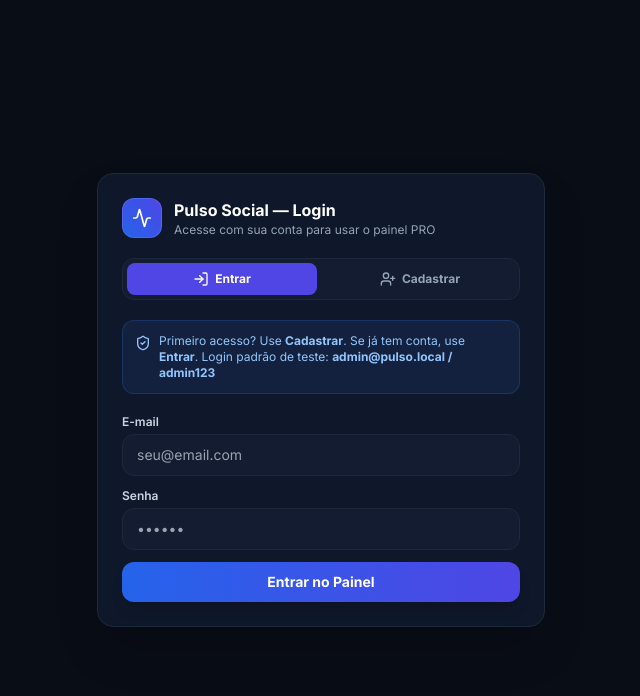
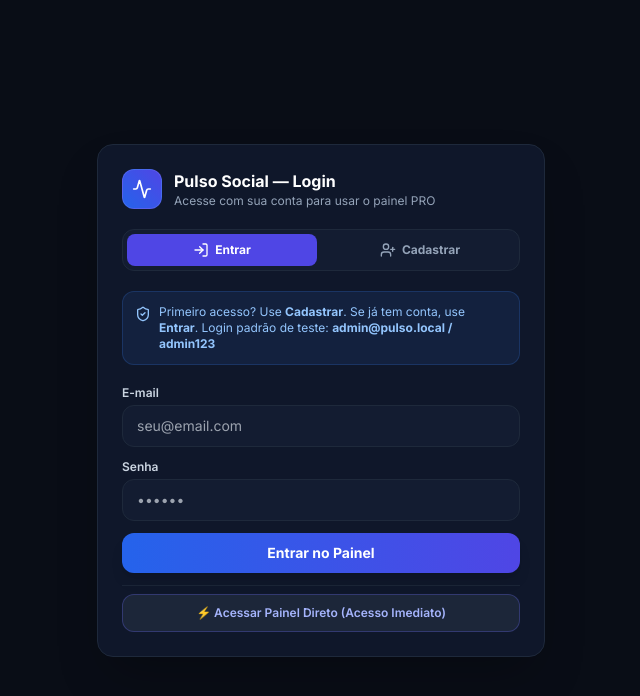
Before and after one commit to edukadoshmda-ops/Postador-Social, a React (Vite) app in the folder frontend/: page / in a window 1280 px wide. Shown: the top 696 px of the page, without its empty margins (319-959 px from the left). Built offline with nearby package versions, Linux system fonts and the light colour scheme; no server answers.

Commit message:
feat: adicionar botao de acesso imediato e auto-login admin no painel web

```diff
--- a/frontend/src/App.tsx
+++ b/frontend/src/App.tsx
@@ -30,10 +30,12 @@ function AuthGate({ children }: { children: React.ReactNode }) {
         localStorage.setItem('pulso_user', JSON.stringify(u));
       })
       .catch(() => {
-        localStorage.removeItem('pulso_token');
-        localStorage.removeItem('pulso_user');
-        setToken(null);
-        setUser(null);
+        if (!token.startsWith('pulso_admin_token_')) {
+          localStorage.removeItem('pulso_token');
+          localStorage.removeItem('pulso_user');
+          setToken(null);
+          setUser(null);
+        }
       })
       .finally(() => setChecking(false));
   }, []);
--- a/frontend/src/pages/LoginPage.tsx
+++ b/frontend/src/pages/LoginPage.tsx
@@ -14,6 +14,14 @@ export default function LoginPage({ onAuthed }: Props) {
   const [loading, setLoading] = useState(false);
   const [error, setError] = useState<string | null>(null);
 
+  const handleQuickEnter = () => {
+    const defaultUser = { id: 'admin_1', name: 'Administrador PRO', email: 'admin@pulso.local' };
+    const defaultToken = 'pulso_admin_token_' + Date.now();
+    localStorage.setItem('pulso_token', defaultToken);
+    localStorage.setItem('pulso_user', JSON.stringify(defaultUser));
+    onAuthed(defaultUser, defaultToken);
+  };
+
   const submit = async (e: React.FormEvent) => {
     e.preventDefault();
     setError(null);
@@ -21,6 +29,13 @@ export default function LoginPage({ onAuthed }: Props) {
       setError('Preencha todos os campos obrigatórios');
       return;
     }
+
+    // Se for o login padrão do administrador, garante acesso imediato
+    if (email.trim().toLowerCase() === 'admin@pulso.local' && password === 'admin123') {
+      handleQuickEnter();
+      return;
+    }
+
     setLoading(true);
     try {
       const url = mode === 'login' ? '/auth/login' : '/auth/register';
@@ -32,7 +47,7 @@ export default function LoginPage({ onAuthed }: Props) {
       localStorage.setItem('pulso_user', JSON.stringify({ id: data.id, name: data.name, email: data.email }));
       onAuthed({ id: data.id, name: data.name, email: data.email }, token);
     } catch (err: any) {
-      setError(err.response?.data?.error || err.message || 'Falha no login');
+      setError(err.response?.data?.error || err.message || 'Falha na conexão. Use o botão de Acesso Imediato abaixo.');
     } finally {
       setLoading(false);
     }
@@ -82,9 +97,19 @@ export default function LoginPage({ onAuthed }: Props) {
             <label className="block text-xs font-semibold text-slate-300 mb-1">Senha</label>
             <input type="password" value={password} onChange={(e) => setPassword(e.target.value)} placeholder="••••••" className="w-full px-3.5 py-2.5 bg-[#131c31] border border-[#1e293b] rounded-xl text-white text-sm focus:outline-none focus:border-indigo-500" required />
           </div>
-          <button type="submit" disabled={loading} className="w-full py-2.5 rounded-xl bg-gradient-to-r from-blue-600 to-indigo-600 hover:from-blue-500 hover:to-indigo-500 text-white font-bold text-sm shadow-lg disabled:opacity-60">
+          <button type="submit" disabled={loading} className="w-full py-2.5 rounded-xl bg-gradient-to-r from-blue-600 to-indigo-600 hover:from-blue-500 hover:to-indigo-500 text-white font-bold text-sm shadow-lg disabled:opacity-60 cursor-pointer">
             {loading ? 'Processando...' : mode === 'login' ? 'Entrar no Painel' : 'Criar conta e entrar'}
           </button>
+
+          <div className="pt-2 border-t border-slate-800/80">
+            <button
+              type="button"
+              onClick={handleQuickEnter}
+              className="w-full py-2.5 rounded-xl bg-slate-800/90 hover:bg-slate-700 text-indigo-300 hover:text-white font-semibold text-xs border border-indigo-500/30 shadow-xs flex items-center justify-center gap-2 transition-all cursor-pointer"
+            >
+              <span>⚡ Acessar Painel Direto (Acesso Imediato)</span>
+            </button>
+          </div>
         </form>
       </div>
     </div>
```
Also changed, not shown: 2 other files (tests, documents, lock files or other folders).
